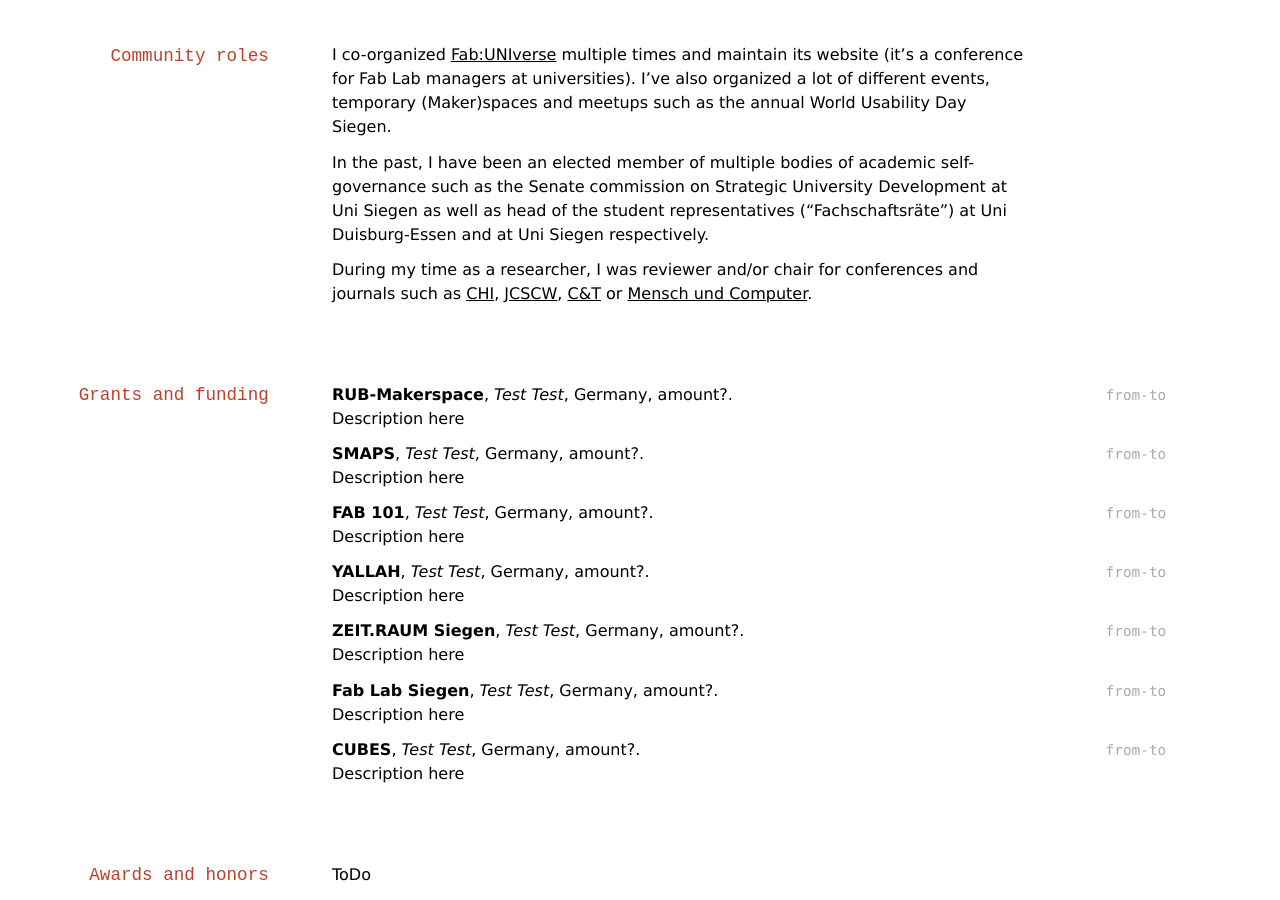
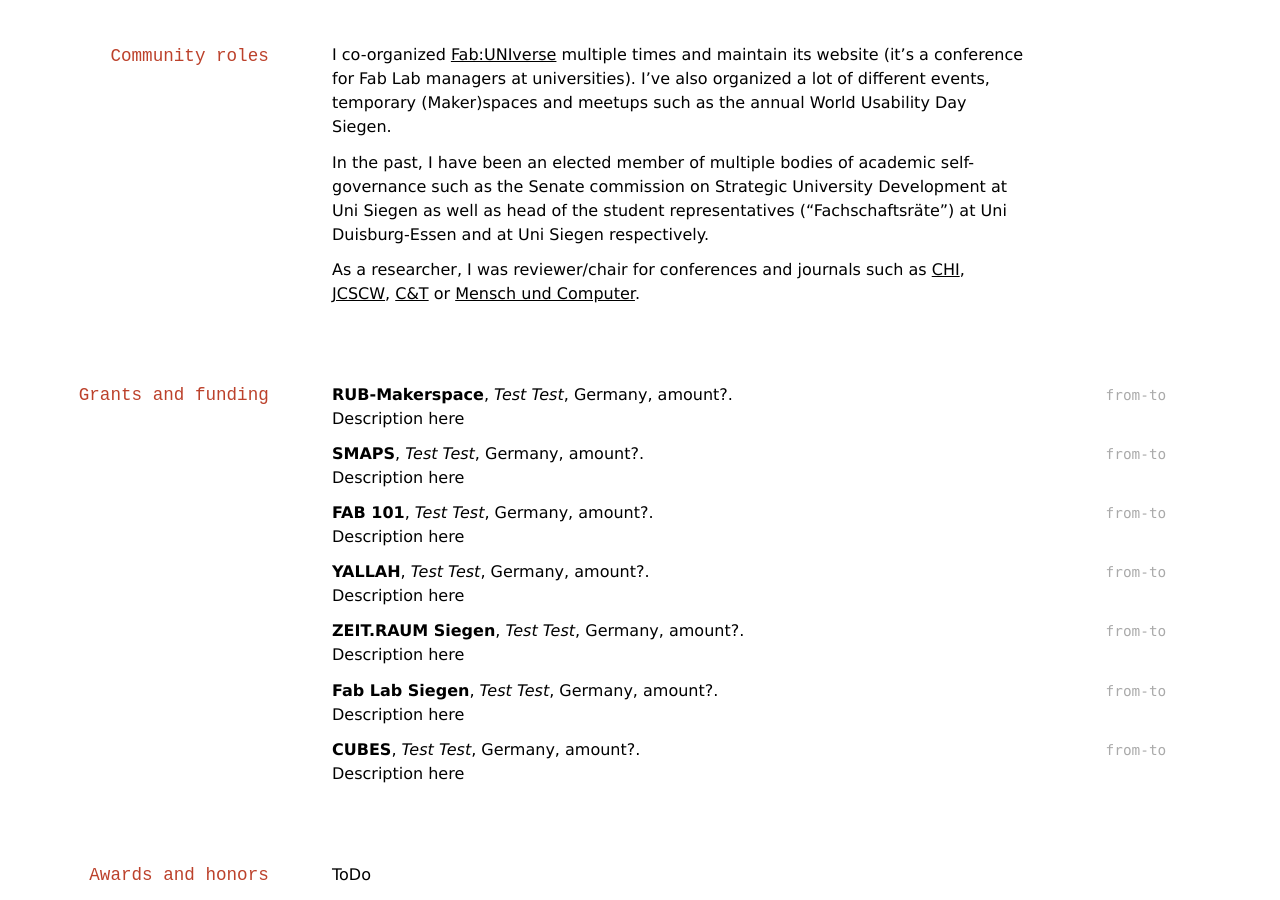
Before and after one commit to oliverstickel/oliverstickel.github.io, a Jekyll site: the page built from index.md, in a window 1280 px wide and 900 px high, scrolled down 916 px. Built offline with Jekyll 4.4.1, drawn with Linux system fonts in a browser that asks for light colours; nearby versions of some CDN libraries; a style sheet for code colours, icons or effects is not loaded.

Commit message:
Update index.md

```diff
--- a/index.md
+++ b/index.md
@@ -47,7 +47,7 @@ I co-organized [Fab:UNIverse](fab-universe.de) multiple times and maintain its w
 
 In the past, I have been an elected member of multiple bodies of academic self-governance such as the Senate commission on Strategic University Development at Uni Siegen as well as head of the student representatives ("Fachschaftsräte") at Uni Duisburg-Essen and at Uni Siegen respectively.
 
-During my time as a researcher, I was reviewer and/or chair for conferences and journals such as [CHI](https://dl.acm.org/conference/chi/proceedings), [JCSCW](https://www.springer.com/journal/10606), [C&T](https://dl.acm.org/conference/c-n-t) or [Mensch und Computer](https://mensch-und-computer.de/).
+As a researcher, I was reviewer/chair for conferences and journals such as [CHI](https://dl.acm.org/conference/chi/proceedings), [JCSCW](https://www.springer.com/journal/10606), [C&T](https://dl.acm.org/conference/c-n-t) or [Mensch und Computer](https://mensch-und-computer.de/).
 
 ## Grants and funding
 
```
